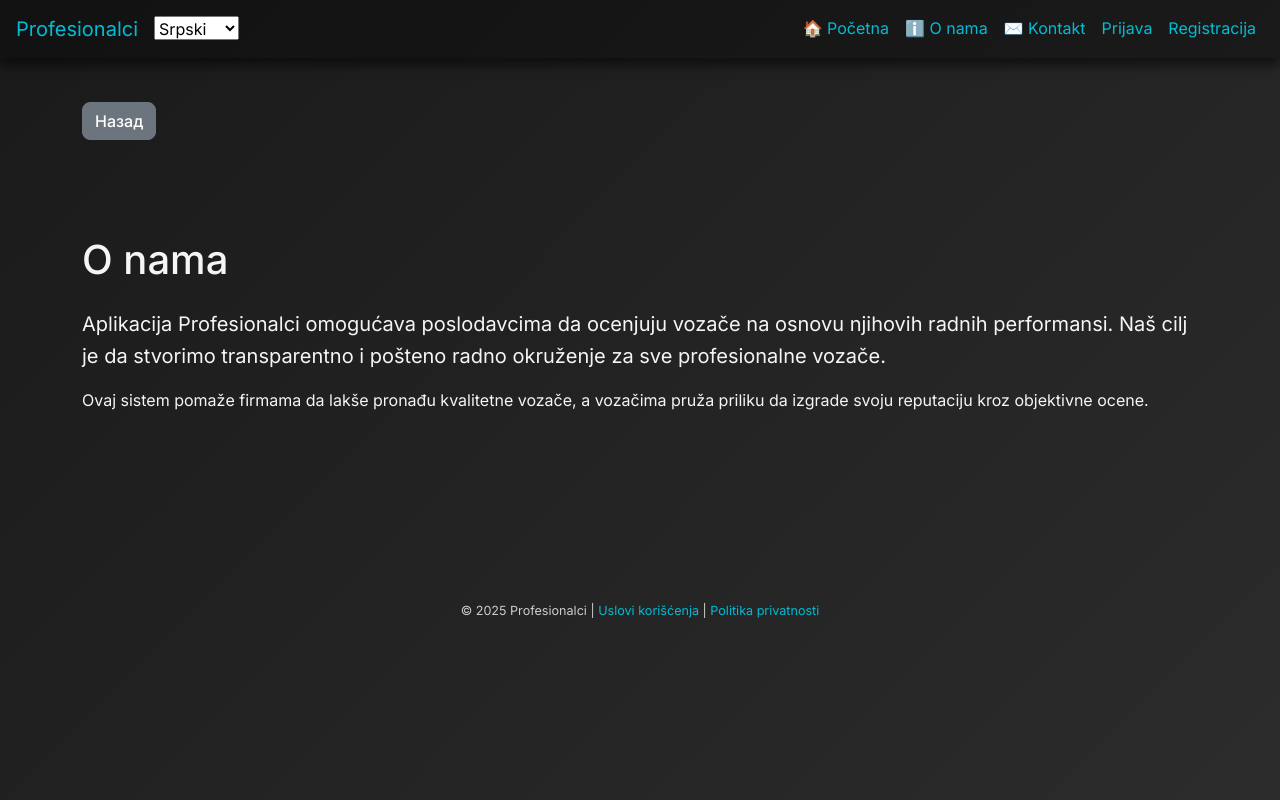
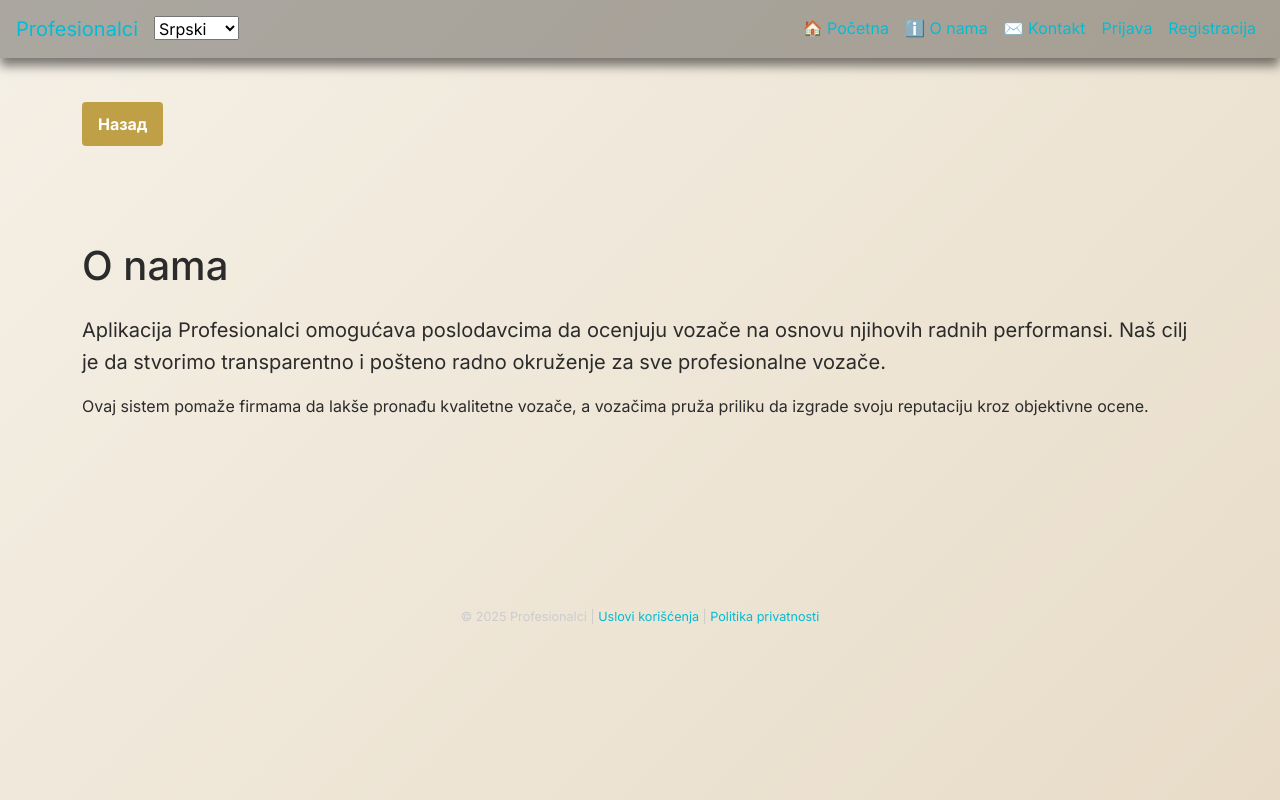
Before and after one commit to ivan1408993/profesionalci-app, a Flask app: page /about in a window 1280 px wide. Run offline with Flask 3, Linux system fonts and the light colour scheme; some libraries are stand-ins or nearby versions.

Commit message:
body u style.css poboljsan - test 3 zlatna boja

```diff
--- a/app/static/css/style.css
+++ b/app/static/css/style.css
@@ -117,8 +117,8 @@ body {
 
 
 body {
-    background: linear-gradient(135deg, #1a1a1a, #2c2c2c); /* tamna elegancija */
-    color: #f5f5f5;
+    background: linear-gradient(135deg, #f5f0e6, #e8dcc8); /* luksuzna bež-šampanj boja */
+    color: #2b2b2b;
     font-family: 'Inter', 'Segoe UI', Tahoma, Geneva, Verdana, sans-serif;
     min-height: 100vh;
     margin: 0;
@@ -127,22 +127,27 @@ body {
     -webkit-font-smoothing: antialiased;
     -moz-osx-font-smoothing: grayscale;
 }
+
 .gold {
     color: #d4af37; /* prava zlatna boja */
 }
 
-.btn-gold {
-    background-color: #d4af37;
+button,
+.btn {
+    background-color: #bfa046;
+    color: white;
     border: none;
-    color: #1a1a1a;
     font-weight: 600;
+    padding: 10px 16px;
+    border-radius: 4px;
+    transition: background-color 0.3s ease;
 }
 
-.btn-gold:hover {
-    background-color: #c9a22d;
-    color: #fff;
+button:hover,
+.btn:hover {
+    background-color: #a7893a;
+    color: white;
 }
-
 
 
 .terms-text, .privacy-text {
```
